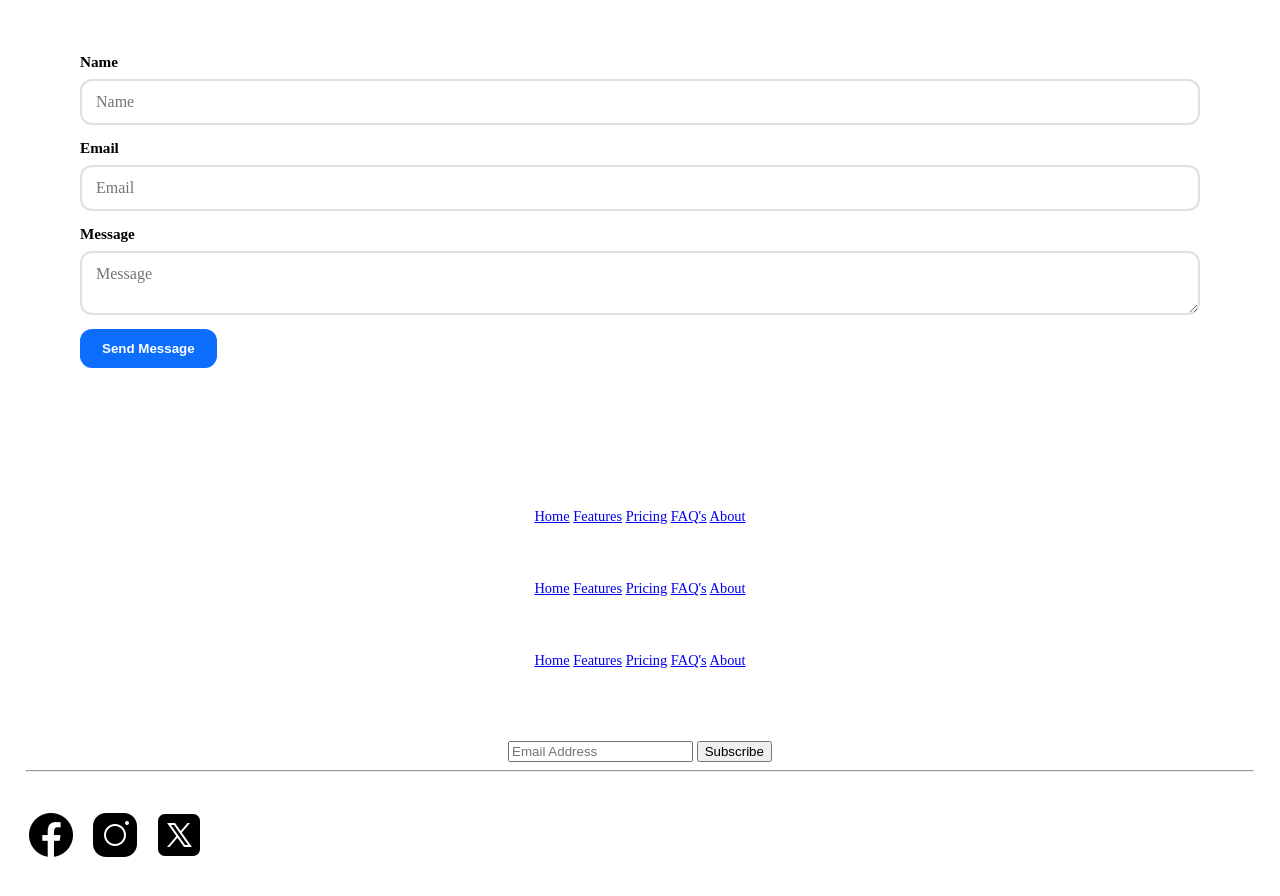
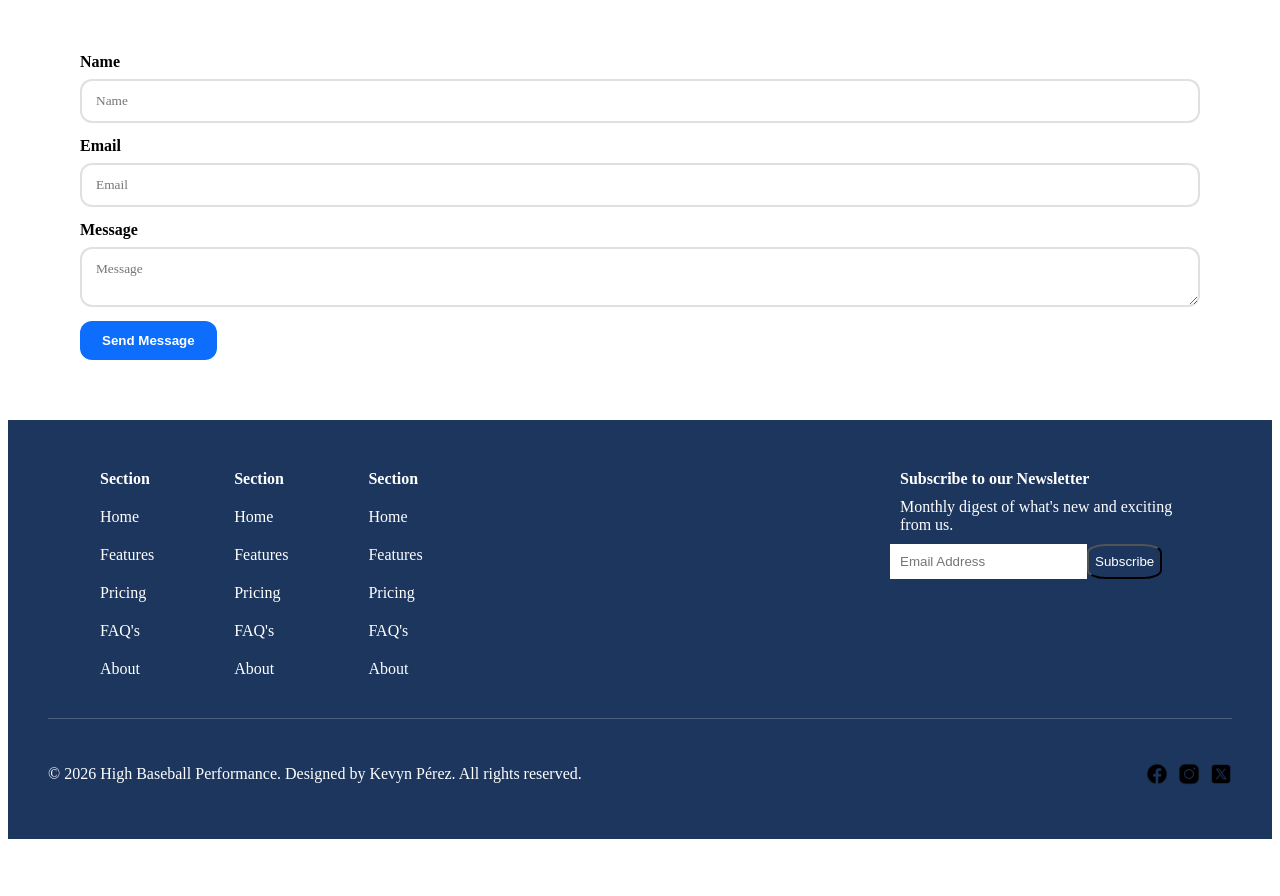
Before and after one commit to Kev1133/Pagina-Web, a plain HTML site: page index.html in a window 1280 px wide. Shown: the part 1420-2316 px from the top of the page. After the commit the page ends 2267 px from the top, so only its background shows below. Drawn offline with Linux system fonts and the light colour scheme.

Commit message:
Update style.css

```diff
--- a/style.css
+++ b/style.css
@@ -88,13 +88,13 @@ main.container {
 
 .clm1 h1 {
   margin: 0 0 14px;
-  font-size: clamp(2.4rem, 4vw, 3.3rem);
+  font-size: clamp(38px,4vw,53px);
   line-height: 1.1;
 }
 
 .clm1 p {
   margin: 0 0 26px;
-  font-size: 1.1rem;
+  font-size: 18px;
   color: rgba(255, 255, 255, 0.92);
 }
 
@@ -107,13 +107,13 @@ main.container {
   color: #fff;
   font-weight: 700;
   text-decoration: none;
-  box-shadow: 0 10px 20px rgba(29, 54, 94, 0.35);
+  box-shadow: 0 10px 20px rgba(255, 255, 255, 0.35);
   transition: transform 0.18s ease, box-shadow 0.18s ease;
 }
 
 .btn:hover {
   transform: translateY(-2px);
-  box-shadow: 0 16px 26px rgba(29, 54, 94, 0.4)
+  box-shadow: 0 16px 26px rgba(255, 255, 255, 0.4)
 }
 
 .clm1-image {
@@ -129,11 +129,11 @@ main.container {
 }
 
 .section h2 {
-  font-size: 2.2rem;
+  font-size: 35px;
   margin: 0;
   text-align: center;
   margin-bottom: 28px;
-  letter-spacing: 0.02em;
+
 }
 
 .cards {
@@ -165,7 +165,7 @@ main.container {
 
 .card h3 {
   margin: 0 0 10px;
-  font-size: 1.25rem;
+  font-size: 20px;
 }
 
 .card p {
@@ -196,24 +196,8 @@ main.container {
 }
 .contact-info p {
   margin: 10px 0;
-  font-size: 0.95rem;
 
-}
 
-.social {
-  display: flex;
-  gap: 14px;
-  margin-top: 14px;
-}
-
-.social a {
-  font-weight: 700;
-  color: #0d6efd;
-  text-decoration: none;
-}
-
-.social a:hover {
-  text-decoration: underline;
 }
 
 .contact-form {
@@ -226,7 +210,7 @@ main.container {
   display: flex;
   flex-direction: column;
   font-weight: 600;
-  font-size: 0.95rem;
+
 }
 
 .contact-form input,
@@ -236,7 +220,6 @@ main.container {
   border-radius: 12px;
   border: 2px solid rgba(0, 0, 0, 0.12);
   font-family: inherit;
-  font-size: 1rem;
   resize: vertical;
 }
 
@@ -263,16 +246,95 @@ main.container {
   transform: translateY(-1px);
   box-shadow: 0 12px 28px rgba(13, 110, 253, 0.25);
 }
+.footer{
+    background:#1d365e;
+    color:#fff;
+    padding:40px;
+}
+.fcontainer{
+    display: flex;
+    justify-content: space-between;
+    margin:0 auto;
+    max-width: 1100px;
+}
+.fcolumns{
+    display: flex;
+    gap:60px;
 
-
-.footer {
-  text-align: center;
-  padding: 24px 18px;
-  background: 4d4d4d;
-  color: rgba(255, 255, 255, 0.78);
-  font-size: 0.9rem;
+}
+.footer hr{
+  border:none;
+  height: 1px;
+  background:rgba(255,255,255,0.2);
+  margin:30px 0;
+}
+.columns{
+    display: flex;
+    flex-direction: column;
 }
 
-.footer p {
-  margin: 0;
+.columns h4{
+    color:rgb(255, 255, 255);
+    margin-bottom: 15px;
+    margin:10px;
 }
+
+.columns a{
+    text-decoration: none;
+    color:#fff;
+    margin: 10px;
+
+}
+.columns a:hover{
+    color:rgba(255,255,255,0.7);
+}
+
+.news{
+    width:300px;
+
+}
+.news h4{
+    color:rgb(255, 255, 255);
+    margin:10px;
+}
+.news p{
+    margin: 10px;
+}
+.form{
+    display: flex;
+}
+.form input{
+    border:none;
+    outline:none;
+    padding:10px;
+}
+.form button{
+    background: #1d365e;
+    color:white;
+    cursor:pointer;
+    transition: 0.5s;
+    box-shadow: #1d4ed8;
+    border-radius: 25%;
+}
+.form button:hover{
+    background: #162a47;
+}
+.bottom{
+    display: flex;
+    justify-content: space-between;
+    align-items: center;
+}
+.social{
+    display: flex;
+}
+.social span{
+    cursor:pointer;
+    margin-left:10px;
+    display:flex;
+    size: 14px;
+}
+
+.social span img{
+  width:22px;
+
+}
```
